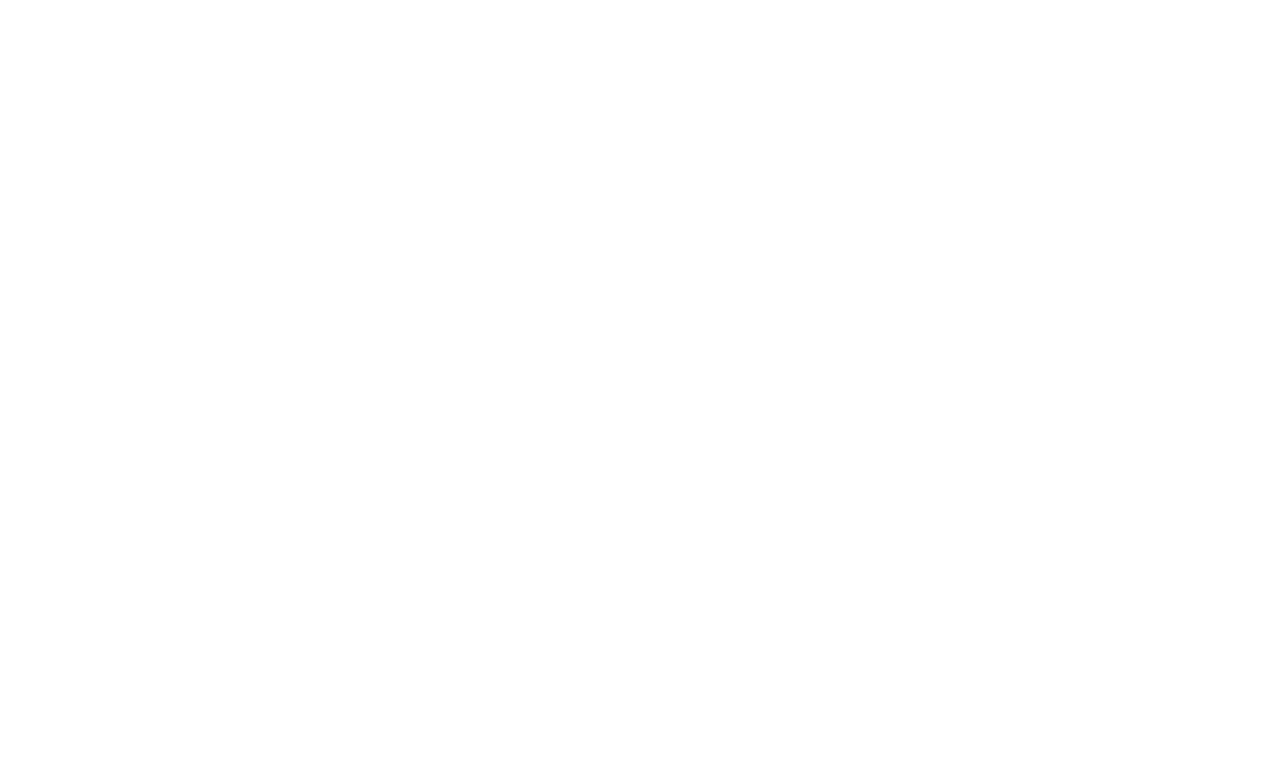
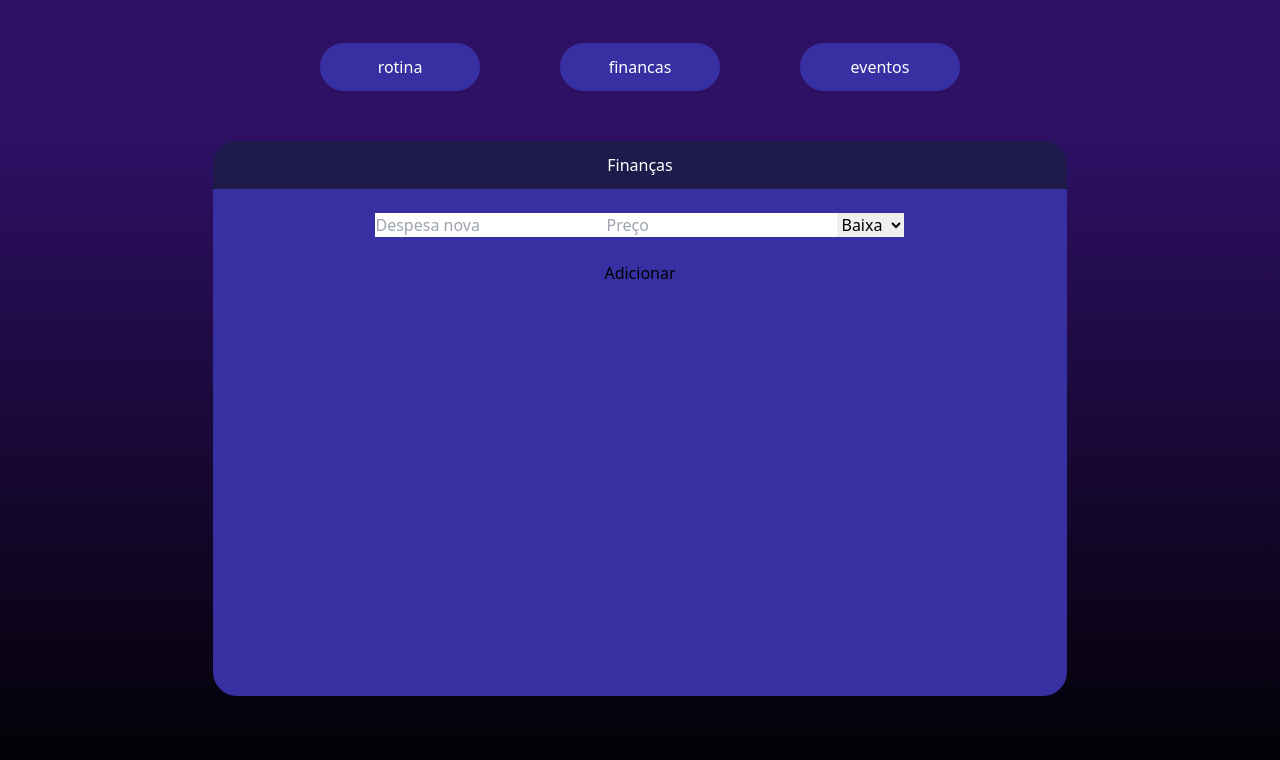
Before and after one commit to Danilo-gn/Home-Helper, a React (Vite) app: page /#/Home-Helper/financas in a window 1280 px wide. Before the commit this address had no page. Shown: the top 760 px of the page. Built offline with nearby package versions, Linux system fonts and the light colour scheme.

Commit message:
paginas concluidas

```diff
--- a/src/App.jsx
+++ b/src/App.jsx
@@ -1,15 +1,15 @@
-import React from 'react';
+import React, { useState, useEffect } from 'react';
 import { Link, Outlet } from 'react-router-dom';
 import "./index.css"
 
 const App = () => {
   return (
-    <div class="h-screen">
-      <nav class=" h-1/6">
-        <ul class="w-screen h-full bg-violet-950 flex flex-wrap justify-center items-center text-white">
-          <li><Link class="flex flex-wrap justify-center items-center rounded-full w-40 h-12 hover:scale-110 duration-300 mx-10 bg-indigo-800" to="/Home-Helper">rotina</Link></li>
-          <li><Link class="flex flex-wrap justify-center items-center rounded-full w-40 h-12 hover:scale-110 duration-300 mx-10 bg-indigo-800" to="/Home-Helper/financas">financas</Link></li>
-          <li><Link class="flex flex-wrap justify-center items-center rounded-full w-40 h-12 hover:scale-110 duration-300 mx-10 bg-indigo-800" to="/Home-Helper/eventos">eventos</Link></li>
+    <div className="h-screen">
+      <nav className=" h-1/6">
+        <ul className="w-screen h-full bg-violet-950 flex flex-wrap justify-center items-center text-white">
+          <li><Link className="flex flex-wrap justify-center items-center rounded-full w-40 h-12 hover:scale-110 duration-300 mx-10 bg-indigo-800" to="/">rotina</Link></li>
+          <li><Link className="flex flex-wrap justify-center items-center rounded-full w-40 h-12 hover:scale-110 duration-300 mx-10 bg-indigo-800" to="/financas">financas</Link></li>
+          <li><Link className="flex flex-wrap justify-center items-center rounded-full w-40 h-12 hover:scale-110 duration-300 mx-10 bg-indigo-800" to="/eventos">eventos</Link></li>
         </ul>
       </nav>
       <Outlet /> {/* Renderiza os componentes de página aqui */}
--- a/src/main.jsx
+++ b/src/main.jsx
@@ -13,7 +13,7 @@ root.render(
   <React.StrictMode>
     <HashRouter>
       <Routes>
-        <Route path="/" element={<App />}>
+        <Route path="/Home-Helper" element={<App />}>
           <Route index element={<Rotina />} />
           <Route path="financas" element={<Financas />} />
           <Route path="eventos" element={<Eventos />} />
--- a/src/pages/Eventos.jsx
+++ b/src/pages/Eventos.jsx
@@ -1,11 +1,132 @@
-import React from 'react';
+import React, { useState, useEffect } from 'react';
 
 const Eventos = () => {
-  return <body id="" class="w-screen h-5/6 bg-gradient-to-t from-black to-violet-950 flex flex-wrap justify-center items-center">
-  <a href="*"><div id="" class="flex flex-wrap justify-center items-center rounded-2xl h-80 w-44 hover:scale-110 duration-300 bg-indigo-800 mx-3">finanças</div></a>
+  const [items, setItems] = useState(() => {
+    const savedItems = localStorage.getItem('eventosItems');
+    return savedItems ? JSON.parse(savedItems).map(item => ({
+      ...item,
+      date: new Date(item.date)
+    })) : [];
+  });
+  const [inputValue, setInputValue] = useState('');
+  const [inputDate, setInputDate] = useState('');
+  const [inputPriority, setInputPriority] = useState('Noite');
+  const [editIndex, setEditIndex] = useState(null);
 
+  const priorityOrder = { Noite: 1, Tarde: 2, Manha: 3 };
 
-</body>;
+  const sortItems = (a, b) => {
+    const dateComparison = new Date(a.date) - new Date(b.date);
+    if (dateComparison !== 0) {
+      return dateComparison;
+    }
+    return priorityOrder[b.priority] - priorityOrder[a.priority];
+  };
+
+  useEffect(() => {
+    localStorage.setItem('eventosItems', JSON.stringify(items));
+  }, [items]);
+
+  const handleAddItem = () => {
+    if (!inputValue || !inputDate) {
+      alert('Por favor, preencha todos os campos.');
+      return;
+    }
+
+    const newItem = {
+      text: inputValue,
+      date: new Date(inputDate + 'T00:00:00'),
+      priority: inputPriority,
+      done: false,
+    };
+
+    if (editIndex !== null) {
+      const updatedItems = items.map((item, index) =>
+        index === editIndex ? { ...newItem } : item
+      );
+      setItems(updatedItems);
+      setEditIndex(null);
+    } else {
+      setItems([...items, newItem]);
+    }
+
+    setInputValue('');
+    setInputDate('');
+    setInputPriority('Noite');
+  };
+
+  const handleEditItem = (index) => {
+    setInputValue(items[index].text);
+    setInputDate(items[index].date.toISOString().split('T')[0]);
+    setInputPriority(items[index].priority);
+    setEditIndex(index);
+  };
+
+  const handleDeleteItem = (index) => {
+    const updatedItems = items.filter((_, i) => i !== index);
+    setItems(updatedItems);
+  };
+
+  const handleToggleDone = (index) => {
+    const updatedItems = items.map((item, i) =>
+      i === index ? { ...item, done: !item.done } : item
+    );
+    setItems(updatedItems);
+  };
+
+  return (
+    <div className="w-screen h-5/6 bg-gradient-to-t from-black to-violet-950 flex flex-wrap justify-center items-center">
+      <div className="flex flex-col items-center -translate-y-12 rounded-3xl h-5/6 w-4/6 bg-indigo-800 mx-3">
+        <h1 className="bg-indigo-950 w-full h-12 flex flex-col items-center justify-center rounded-t-3xl text-white mb-3">Eventos</h1>
+        <div className="my-3">
+          <input
+            id="evento"
+            type="text"
+            placeholder="Evento novo"
+            value={inputValue}
+            onChange={(e) => setInputValue(e.target.value)}
+            className="h-6"
+          />
+          <input
+            id="data"
+            type="date"
+            value={inputDate}
+            onChange={(e) => setInputDate(e.target.value)}
+            className="h-6"
+          />
+          <select
+            id="prioridade"
+            value={inputPriority}
+            onChange={(e) => setInputPriority(e.target.value)}
+            className="h-6"
+          >
+            <option value="Noite">Noite</option>
+            <option value="Tarde">Tarde</option>
+            <option value="Manha">Manha</option>
+          </select>
+        </div>
+        <button onClick={handleAddItem} className="my-3">
+          {editIndex !== null ? 'Editar' : 'Adicionar'}
+        </button>
+        <ul>
+          {items.sort(sortItems).map((item, index) => (
+            <li key={index}>
+              <input
+                type="checkbox"
+                checked={item.done}
+                onChange={() => handleToggleDone(index)}
+              />
+              <span style={{ textDecoration: item.done ? 'line-through' : 'none' }} className="mx-1">
+                {item.date.toLocaleDateString()} - {item.text} - {item.priority}
+              </span>
+              <button onClick={() => handleEditItem(index)} className="mx-3">Editar</button>
+              <button onClick={() => handleDeleteItem(index)} className="mx-3">Excluir</button>
+            </li>
+          ))}
+        </ul>
+      </div>
+    </div>
+  );
 };
 
 export default Eventos;
--- a/src/pages/Financas.jsx
+++ b/src/pages/Financas.jsx
@@ -1,11 +1,121 @@
-import React from 'react';
+import React, { useState, useEffect } from 'react';
 
 const Financas = () => {
-  return <body id="" class="w-screen h-5/6 bg-gradient-to-t from-black to-violet-950 flex flex-wrap justify-center items-center">
-  <a href="*"><div id="" class="flex flex-wrap justify-center items-center rounded-2xl h-80 w-44 hover:scale-110 duration-300 bg-indigo-800 mx-3">finanças</div></a>
-  <a href="*"><div id="" class="flex flex-wrap justify-center items-center rounded-2xl h-80 w-44 hover:scale-110 duration-300 bg-indigo-800 mx-3">rotina</div></a>
+  const [items, setItems] = useState(() => {
+    const savedItems = localStorage.getItem('financasItems');
+    return savedItems ? JSON.parse(savedItems) : [];
+  });
+  const [inputValue, setInputValue] = useState('');
+  const [inputPrice, setInputPrice] = useState('');
+  const [inputPriority, setInputPriority] = useState('Baixa');
+  const [editIndex, setEditIndex] = useState(null);
 
-</body>;
+  const priorityOrder = { Baixa: 1, Média: 2, Alta: 3 };
+
+  const sortItems = (a, b) => {
+    return priorityOrder[a.priority] - priorityOrder[b.priority];
+  };
+
+  useEffect(() => {
+    localStorage.setItem('financasItems', JSON.stringify(items));
+  }, [items]);
+
+  const handleAddItem = () => {
+    if (!inputValue || !inputPrice) {
+      alert('Por favor, preencha todos os campos.');
+      return;
+    }
+
+    const newItem = { text: inputValue, price: inputPrice, priority: inputPriority, done: false };
+
+    if (editIndex !== null) {
+      const updatedItems = items.map((item, index) =>
+        index === editIndex ? { ...newItem } : item
+      );
+      setItems(updatedItems);
+      setEditIndex(null);
+    } else {
+      setItems((prevItems) => [...prevItems, newItem].sort(sortItems));
+    }
+
+    setInputValue('');
+    setInputPrice('');
+    setInputPriority('Baixa');
+  };
+
+  const handleEditItem = (index) => {
+    setInputValue(items[index].text);
+    setInputPrice(items[index].price);
+    setInputPriority(items[index].priority);
+    setEditIndex(index);
+  };
+
+  const handleDeleteItem = (index) => {
+    const updatedItems = items.filter((_, i) => i !== index);
+    setItems(updatedItems);
+  };
+
+  const handleToggleDone = (index) => {
+    const updatedItems = items.map((item, i) =>
+      i === index ? { ...item, done: !item.done } : item
+    );
+    setItems(updatedItems);
+  };
+
+  return (
+    <div className="w-screen h-5/6 bg-gradient-to-t from-black to-violet-950 flex flex-wrap justify-center items-center">
+      <div className="flex flex-col items-center -translate-y-12 rounded-3xl h-5/6 w-4/6 bg-indigo-800 mx-3">
+        <h1 className="bg-indigo-950 w-full h-12 flex flex-col items-center justify-center rounded-t-3xl text-white mb-3">Finanças</h1>
+        <div className="my-3">
+          <input
+            id="despesa"
+            type="text"
+            placeholder="Despesa nova"
+            value={inputValue}
+            onChange={(e) => setInputValue(e.target.value)}
+            className="h-6"
+          />
+          <input
+            id="preco"
+            type="number"
+            placeholder="Preço"
+            value={inputPrice}
+            onChange={(e) => setInputPrice(e.target.value)}
+            className="h-6"
+          />
+          <select
+            id="prioridade"
+            value={inputPriority}
+            onChange={(e) => setInputPriority(e.target.value)}
+            className="h-6"
+          >
+            <option value="Baixa">Baixa</option>
+            <option value="Média">Média</option>
+            <option value="Alta">Alta</option>
+          </select>
+        </div>
+        <button onClick={handleAddItem} className="my-3">
+          {editIndex !== null ? 'Editar' : 'Adicionar'}
+        </button>
+        <ul>
+          {items.sort(sortItems).map((item, index) => (
+            <li key={index}>
+              <input
+                type="checkbox"
+                checked={item.done}
+                onChange={() => handleToggleDone(index)}
+              />
+              <span style={{ textDecoration: item.done ? 'line-through' : 'none' }} className="mx-1">
+                {item.text} - R$ {item.price} - {item.priority}
+              </span>
+              <button onClick={() => handleEditItem(index)} className="mx-3">Editar</button>
+              <button onClick={() => handleDeleteItem(index)} className="mx-3">Excluir</button>
+            </li>
+          ))}
+        </ul>
+      </div>
+    </div>
+  );
 };
 
 export default Financas;
--- a/src/pages/Rotina.jsx
+++ b/src/pages/Rotina.jsx
@@ -1,8 +1,10 @@
-import React, { useState } from 'react';
+import React, { useState, useEffect } from 'react';
 
 const Rotina = () => {
-
-  const [items, setItems] = useState([]);
+  const [items, setItems] = useState(() => {
+    const savedItems = localStorage.getItem('rotinaItems');
+    return savedItems ? JSON.parse(savedItems) : [];
+  });
   const [inputValue, setInputValue] = useState('');
   const [inputTime, setInputTime] = useState('');
   const [editIndex, setEditIndex] = useState(null);
@@ -12,6 +14,10 @@ const Rotina = () => {
     const timeB = b.time.split(':').map(Number);
     return timeA[0] * 60 + timeA[1] - (timeB[0] * 60 + timeB[1]);
   };
+
+  useEffect(() => {
+    localStorage.setItem('rotinaItems', JSON.stringify(items));
+  }, [items]);
 
   const handleAddItem = () => {
     if (!inputValue || !inputTime) {
@@ -28,12 +34,11 @@ const Rotina = () => {
       setItems(updatedItems);
       setEditIndex(null);
     } else {
-      setItems([...items, newItem]);
+      setItems([...items, newItem].sort(sortItems));
     }
 
     setInputValue('');
     setInputTime('');
-    setItems((prevItems) => [...prevItems].sort(sortItems));
   };
 
   const handleEditItem = (index) => {
@@ -54,25 +59,28 @@ const Rotina = () => {
     setItems(updatedItems);
   };
 
-  return <body id="" class="w-screen h-5/6 bg-gradient-to-t from-black to-violet-950 flex flex-wrap justify-center items-center">
-  <div id="" class="flex flex-col items-center -translate-y-12 rounded-3xl h-5/6 w-4/6 bg-indigo-800 mx-3">
-  <h1 class="bg-indigo-950 w-full h-12 flex flex-col items-center justify-center rounded-t-3xl text-white mb-3">Rotina</h1>
-    <div class="my-3">
+  return (
+    <div className="w-screen h-5/6 bg-gradient-to-t from-black to-violet-950 flex flex-wrap justify-center items-center">
+      <div className="flex flex-col items-center -translate-y-12 rounded-3xl h-5/6 w-4/6 bg-indigo-800 mx-3">
+        <h1 className="bg-indigo-950 w-full h-12 flex flex-col items-center justify-center rounded-t-3xl text-white mb-3">Rotina</h1>
+        <div className="my-3">
           <input
+            id="atividade"
             type="text"
             placeholder="Sua próxima atividade..."
             value={inputValue}
             onChange={(e) => setInputValue(e.target.value)}
-          class="h-6 "
+            className="h-6"
           />
           <input
+            id="hora"
             type="time"
             value={inputTime}
             onChange={(e) => setInputTime(e.target.value)}
-          class="h-6"
+            className="h-6"
           />
         </div>
-    <button onClick={handleAddItem} class="my-3">
+        <button onClick={handleAddItem} className="my-3">
           {editIndex !== null ? 'Editar' : 'Adicionar'}
         </button>
         <ul>
@@ -83,16 +91,17 @@ const Rotina = () => {
                 checked={item.done}
                 onChange={() => handleToggleDone(index)}
               />
-          <span style={{ textDecoration: item.done ? 'line-through' : 'none' }} class="mx-1">
+              <span style={{ textDecoration: item.done ? 'line-through' : 'none' }} className="mx-1">
                 {item.time} - {item.text}
               </span>
-          <button onClick={() => handleEditItem(index)} class="mx-3">Editar</button>
-          <button onClick={() => handleDeleteItem(index)} class="mx-3">Excluir</button>
+              <button onClick={() => handleEditItem(index)} className="mx-3">Editar</button>
+              <button onClick={() => handleDeleteItem(index)} className="mx-3">Excluir</button>
             </li>
           ))}
         </ul>
       </div>
-</body>;
+    </div>
+  );
 };
 
 export default Rotina;
```
Lines whose indentation alone changed are shown as unchanged.
